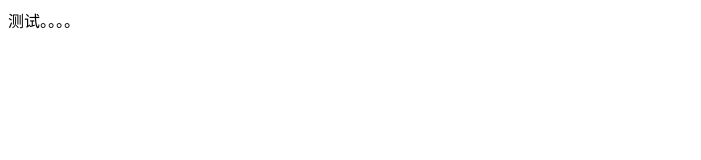
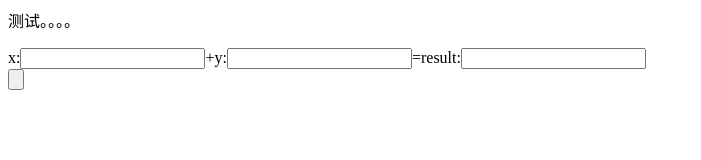
Before and after one commit to apolloyan/test19, a plain HTML site: page index.html in a window 1280 px wide. Shown: the whole page, without its empty margins (0-701 px from the left). Drawn offline with Linux system fonts and the light colour scheme.

Commit message:
Update index.html

```diff
--- a/index.html
+++ b/index.html
@@ -2,5 +2,13 @@
 <head></head>
 <body>
   <p>测试。。。。</p>
+  x:<input type="text" id="x"/>+y:<input type="text" id="y">=result:<input type="test" id="result"/>
+  <br>
+  <input type="button" onclick="jisuan();"/>
+  <script>
+    function jisuan(){
+      alert("ok");
+    }
+  </script>
 </body>
 </html>
```
